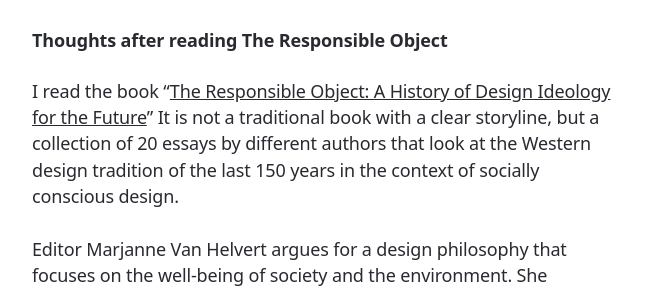
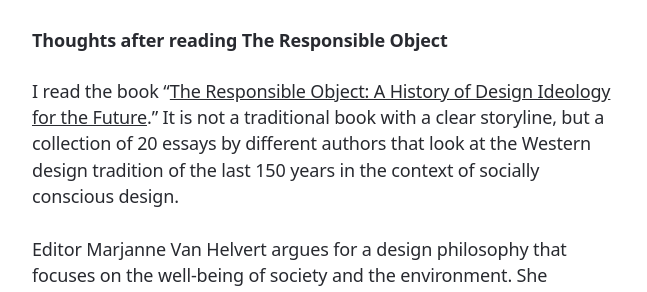
Before and after one commit to mikklemberg/My-personal-notes, a Jekyll site: the page built from _posts/2023-12-09-thoughts-after-the-responsible-object.md, in a window 1280 px wide and 900 px high. Shown: the part 207-499 px from the top of the window, without its empty margins (314-961 px from the left). Built offline with Jekyll 4.4.1, drawn with Linux system fonts in a browser that asks for light colours; some of the changed text lies outside the part shown.

Commit message:
Update 2023-12-09-thoughts-after-the-responsible-object.md

```diff
--- a/_posts/2023-12-09-thoughts-after-the-responsible-object.md
+++ b/_posts/2023-12-09-thoughts-after-the-responsible-object.md
@@ -4,7 +4,7 @@ title: "Thoughts after reading The Responsible Object"
 date: 2023-12-09
 ---
 
-I read the book "[The Responsible Object: A History of Design Ideology for the Future](https://valiz.nl/en/publications/the-responsible-object)" It is not a traditional book with a clear storyline, but a collection of 20 essays by different authors that look at the Western design tradition of the last 150 years in the context of socially conscious design.
+I read the book "[The Responsible Object: A History of Design Ideology for the Future](https://valiz.nl/en/publications/the-responsible-object)." It is not a traditional book with a clear storyline, but a collection of 20 essays by different authors that look at the Western design tradition of the last 150 years in the context of socially conscious design.
 
 Editor Marjanne Van Helvert argues for a design philosophy that focuses on the well-being of society and the environment. She suggests that true innovation in design is not about creating new products, but about rethinking the systems that are responsible for the status quo of design practice.
 
@@ -44,7 +44,7 @@ Sustainable design is social design, and a socially responsible future is a sust
 ## IV
 Richard Buckminster Fuller's goal of "doing more and more with less and less until eventually you can do everything with nothing" summarises today's goal of reducing the need for energy, recycling and reuse and ultimately doing more (well-being of society and the environment) with less.
 
-This idea was taken further with [E. F. Schumacher's book "Small is Beautiful](https://en.wikipedia.org/wiki/Small_Is_Beautiful)" This movement promotes environmentally friendly solutions on a smaller scale such as steam engines, solar stoves and homemade wind turbines.
+This idea was taken further with [E. F. Schumacher's book "Small is Beautiful](https://en.wikipedia.org/wiki/Small_Is_Beautiful)." This movement promotes environmentally friendly solutions on a smaller scale such as steam engines, solar stoves and homemade wind turbines.
 
 
 My most important realisation is that I (and designers) should trust in integrating ideals of equality and sustainability into design work in order to break down the systems of the status quo that are responsible for the problems we currently face. After breaking down these systems, we should focus on creating small and accessible solutions with big impact.
```
